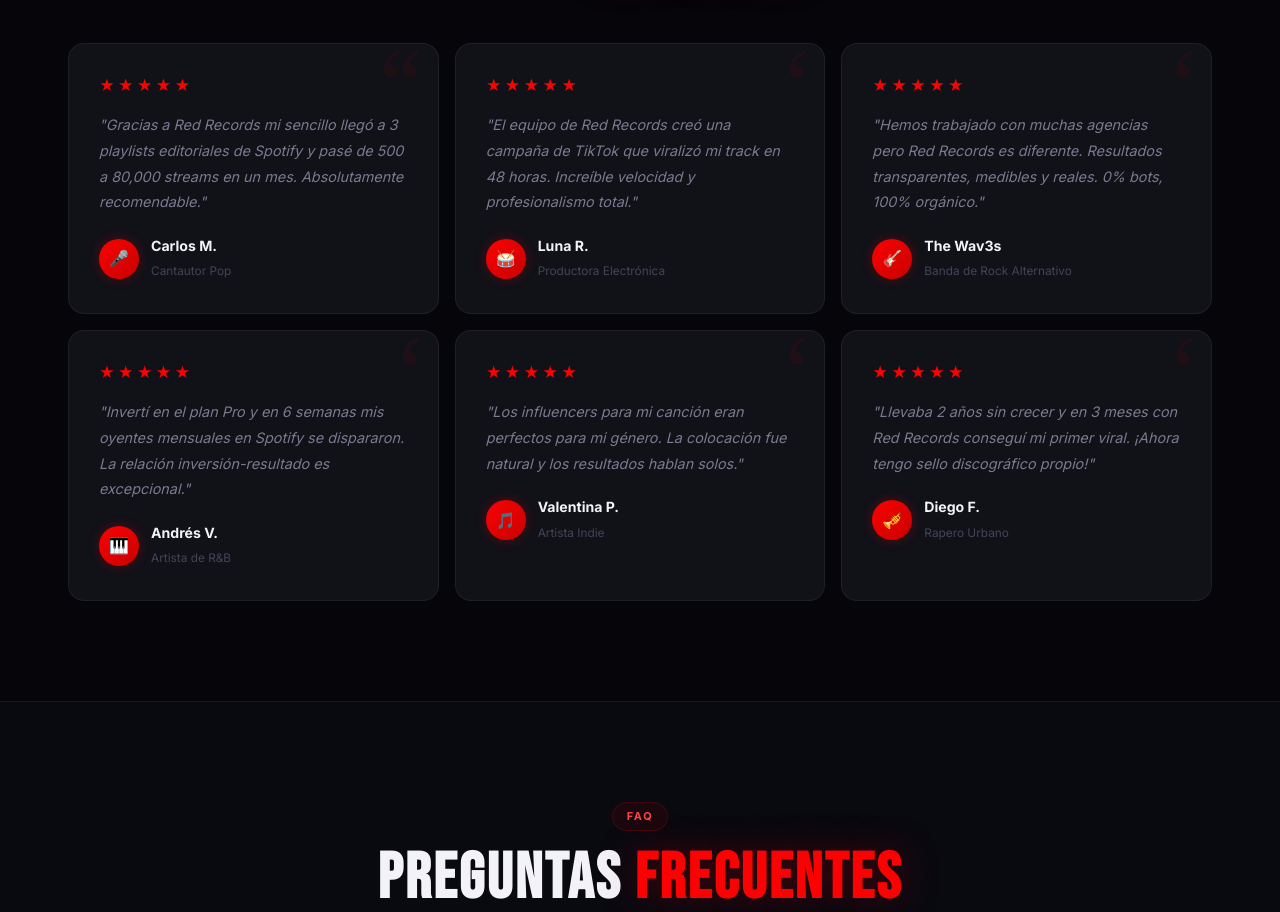
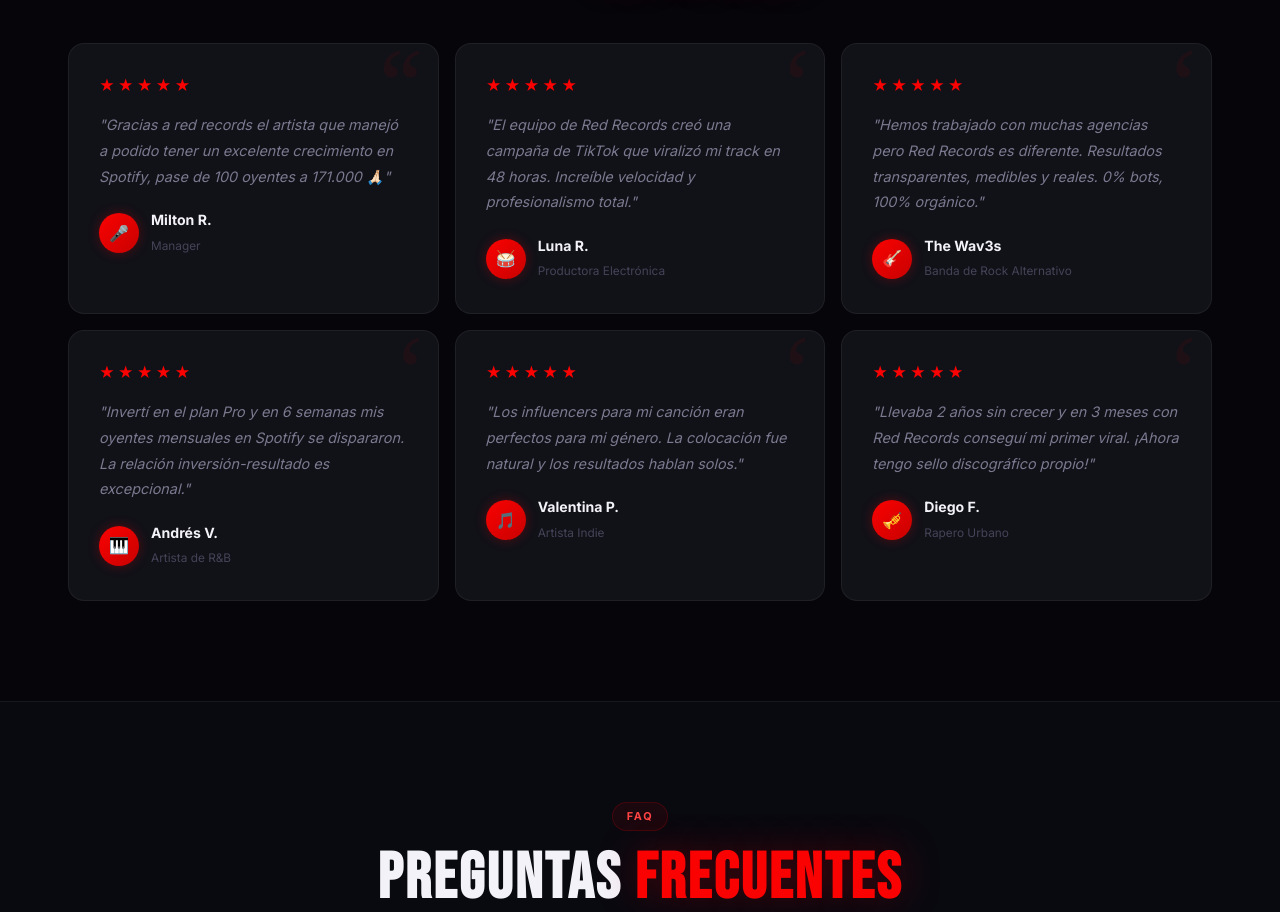
Before and after one commit to LeoRojasss/Red_Records, a plain HTML site: page index.html in a window 1280 px wide. Shown: the part 4232-5144 px from the top of the page. Drawn offline with Linux system fonts and the light colour scheme; animation ran at ten frames a second.

Commit message:
Update testimonial content in index.html

```diff
--- a/index.html
+++ b/index.html
@@ -459,7 +459,7 @@
   <div class="sw">
     <div class="sh rv"><div class="stag">Testimonios</div><h2 class="stit">Lo que dicen nuestros <span class="gt">artistas</span></h2></div>
     <div class="tgrid sg">
-      <div class="tcard"><div class="stars">★★★★★</div><blockquote>"Gracias a Red Records mi sencillo llegó a 3 playlists editoriales de Spotify y pasé de 500 a 80,000 streams en un mes. Absolutamente recomendable."</blockquote><div class="tauth"><div class="tav">🎤</div><div><span class="tan">Carlos M.</span><span class="tar">Cantautor Pop</span></div></div></div>
+      <div class="tcard"><div class="stars">★★★★★</div><blockquote>"Gracias a red records el artista que manejó a podido tener un excelente crecimiento en Spotify, pase de 100 oyentes a 171.000 🙏🏻"</blockquote><div class="tauth"><div class="tav">🎤</div><div><span class="tan">Milton R.</span><span class="tar">Manager</span></div></div></div>
       <div class="tcard"><div class="stars">★★★★★</div><blockquote>"El equipo de Red Records creó una campaña de TikTok que viralizó mi track en 48 horas. Increíble velocidad y profesionalismo total."</blockquote><div class="tauth"><div class="tav">🥁</div><div><span class="tan">Luna R.</span><span class="tar">Productora Electrónica</span></div></div></div>
       <div class="tcard"><div class="stars">★★★★★</div><blockquote>"Hemos trabajado con muchas agencias pero Red Records es diferente. Resultados transparentes, medibles y reales. 0% bots, 100% orgánico."</blockquote><div class="tauth"><div class="tav">🎸</div><div><span class="tan">The Wav3s</span><span class="tar">Banda de Rock Alternativo</span></div></div></div>
       <div class="tcard"><div class="stars">★★★★★</div><blockquote>"Invertí en el plan Pro y en 6 semanas mis oyentes mensuales en Spotify se dispararon. La relación inversión-resultado es excepcional."</blockquote><div class="tauth"><div class="tav">🎹</div><div><span class="tan">Andrés V.</span><span class="tar">Artista de R&B</span></div></div></div>
```
